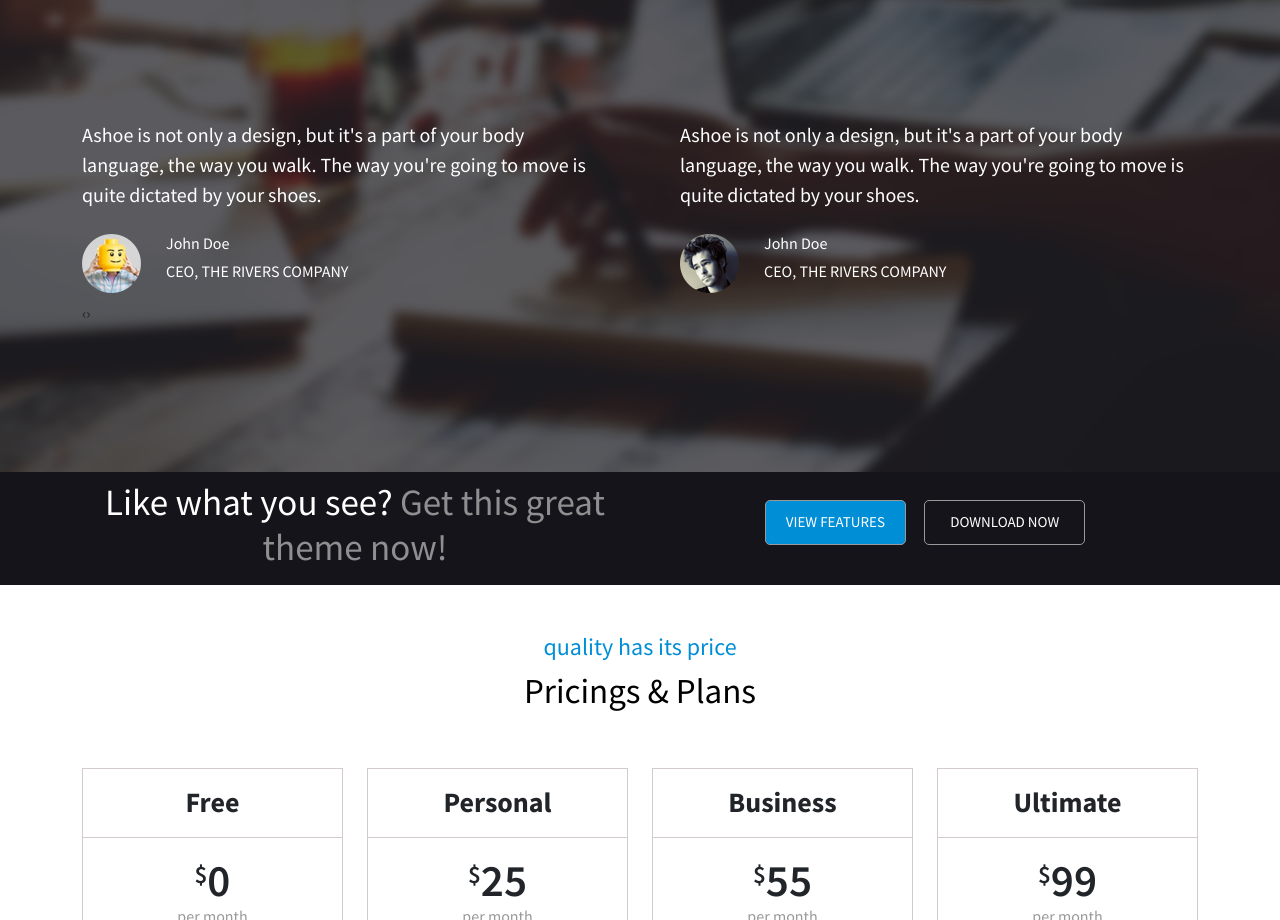
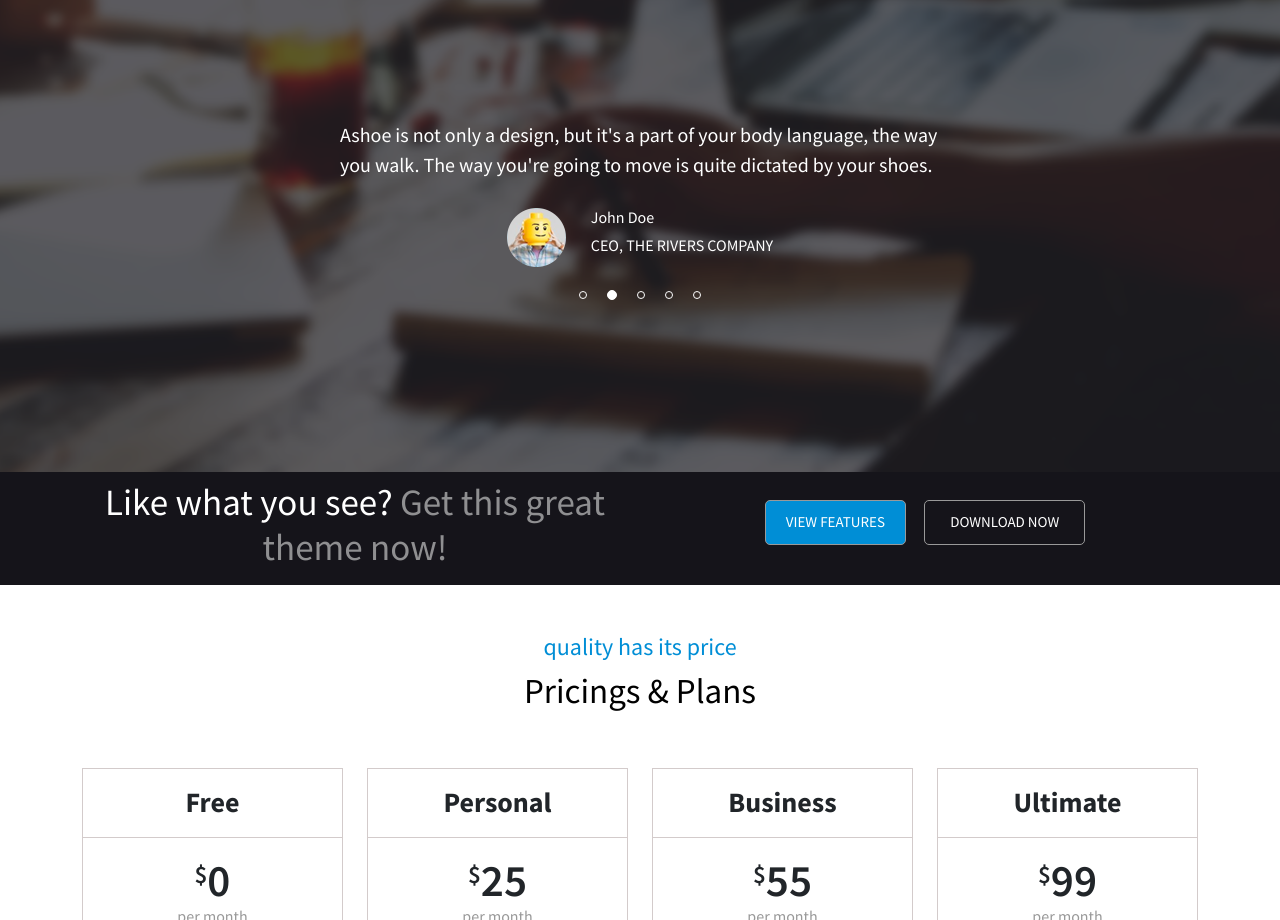
Before and after one commit to HimuHimu112002/Luchid_Responsive, a plain HTML site: page index.html in a window 1280 px wide. Shown: the part 2580-3500 px from the top of the page. Drawn offline with nearby package versions, Linux system fonts and the light colour scheme.

Commit message:
Add files via upload

```diff
--- a/index.html
+++ b/index.html
@@ -167,6 +167,19 @@
             </div>
 
             <div class="owl-carousel testimonial_row pt-5">
+                <div class="">
+                    <p>Ashoe is not only a design, but it's a part of your body language, the way you walk. The way you're going to move is quite dictated by your shoes.</p>
+                    <div class="testimonial_clint py-2 m-auto">
+                        <div class="testimonial_img">
+                            <img src="img/clint_1.png" class="ijmg-fluid" alt="">
+                        </div>
+                        <div class="testimonial_content">
+                            <h5>John Doe</h5>
+                            <h4>CEO, THE RIVERS COMPANY</h4>
+                        </div>
+                    </div>
+                </div>
+
                 <div class="">
                     <p>Ashoe is not only a design, but it's a part of your body language, the way you walk. The way you're going to move is quite dictated by your shoes.</p>
                     <div class="testimonial_clint py-2">
@@ -389,11 +402,11 @@
     <script>
         $(document).ready(function(){
         $(".owl-carousel").owlCarousel({
-            items:2,
+            items:1,
             margin:80,
             loop:true,
             autoplay:true,
-            autoplayTimeout:2000,
+            autoplayTimeout:3000,
             nav:true,
         });
         });
--- a/style.css
+++ b/style.css
@@ -341,9 +341,13 @@ header{
 .testimonial p{
     color: white;
     font-size: 20px;
+    width: 600px;
+    margin: auto;
 }
 .testimonial_clint{
+    margin-top: 20px;
     display: flex;
+    justify-content: center;
 }
 .testimonial_img{
     margin-right: 25px;
@@ -541,3 +545,32 @@ footer{
   color: #008ed6;
   cursor: pointer;
 }
+
+
+.owl-nav{
+    display: none !important;
+}
+.owl-dots{
+    text-align: center;
+    margin-top: 15px;
+    display: flex;
+    justify-content: center;
+    align-items: center;
+}
+.owl-dots .owl-dot span{
+    width: 8px;
+    height: 8px;
+    background: transparent;
+    display: block;
+    margin: 0px 10px;
+    border-radius: 10px;
+    border: 1px solid white;
+}
+.owl-dots .active span{
+    width: 10px;
+    height: 10px;
+    display: block;
+    margin: 0px 10px;
+    border-radius: 10px;
+    background-color: white;
+}
```
